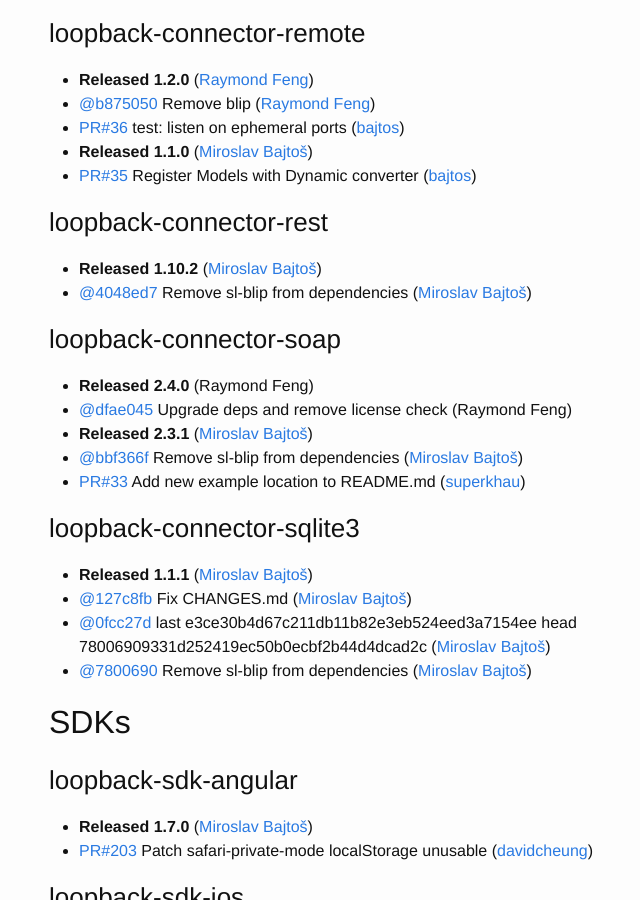
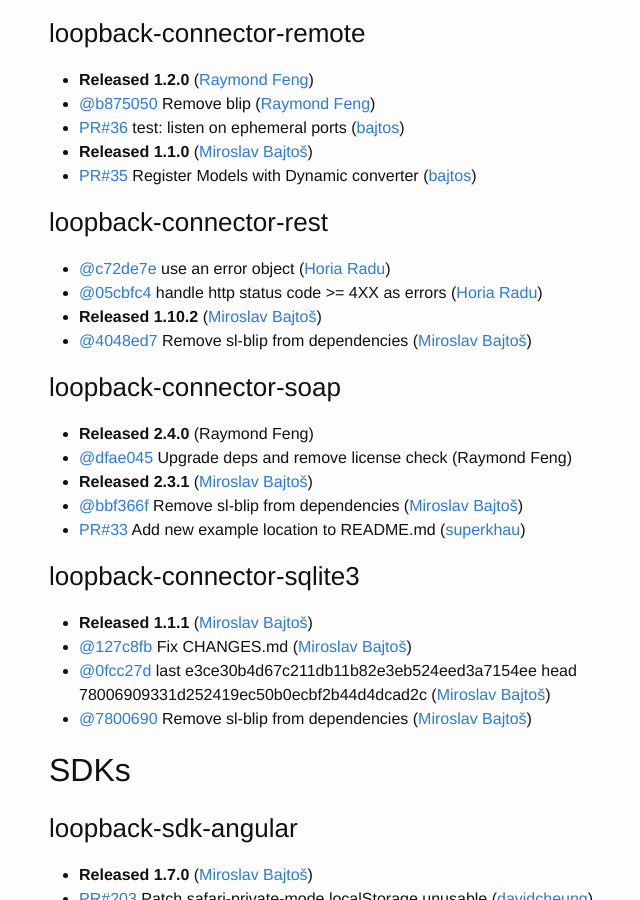
Before and after one commit to strongloop/loopback, a Jekyll site: the page built from index.md, in a window 1280 px wide and 900 px high, scrolled down 3944 px. Shown: the whole window, without its empty margins (221-861 px from the left). Built offline with Jekyll 4.4.1, drawn with Linux system fonts in a browser that asks for light colours.

Commit message:
Update changelog

```diff
--- a/index.md
+++ b/index.md
@@ -171,6 +171,8 @@
 
 
 ### loopback-connector-rest
+ * [@c72de7e](https://github.com/strongloop/loopback-connector-rest/commit/c72de7ea9036ce2b6404869537ce48033f57ed88) use an error object ([Horia Radu](https://github.com/horiaradu))
+ * [@05cbfc4](https://github.com/strongloop/loopback-connector-rest/commit/05cbfc4201b6dce07d292cc0d5f7bade72c60827) handle http status code >= 4XX as errors ([Horia Radu](https://github.com/horiaradu))
  * **Released 1.10.2** ([Miroslav Bajtoš](https://github.com/bajtos))
  * [@4048ed7](https://github.com/strongloop/loopback-connector-rest/commit/4048ed7a53813884910561bc59137688a7abe74d) Remove sl-blip from dependencies ([Miroslav Bajtoš](https://github.com/bajtos))
 
```
